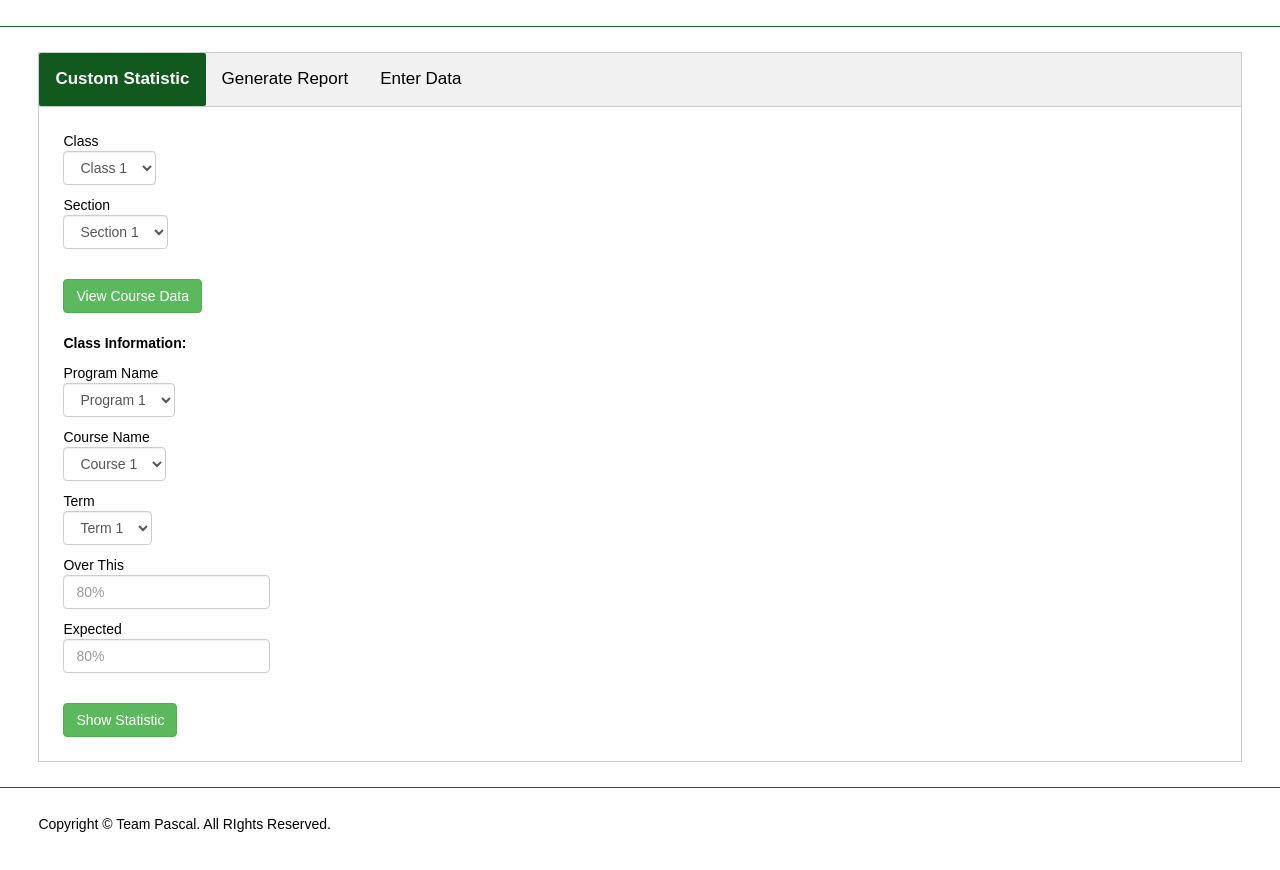
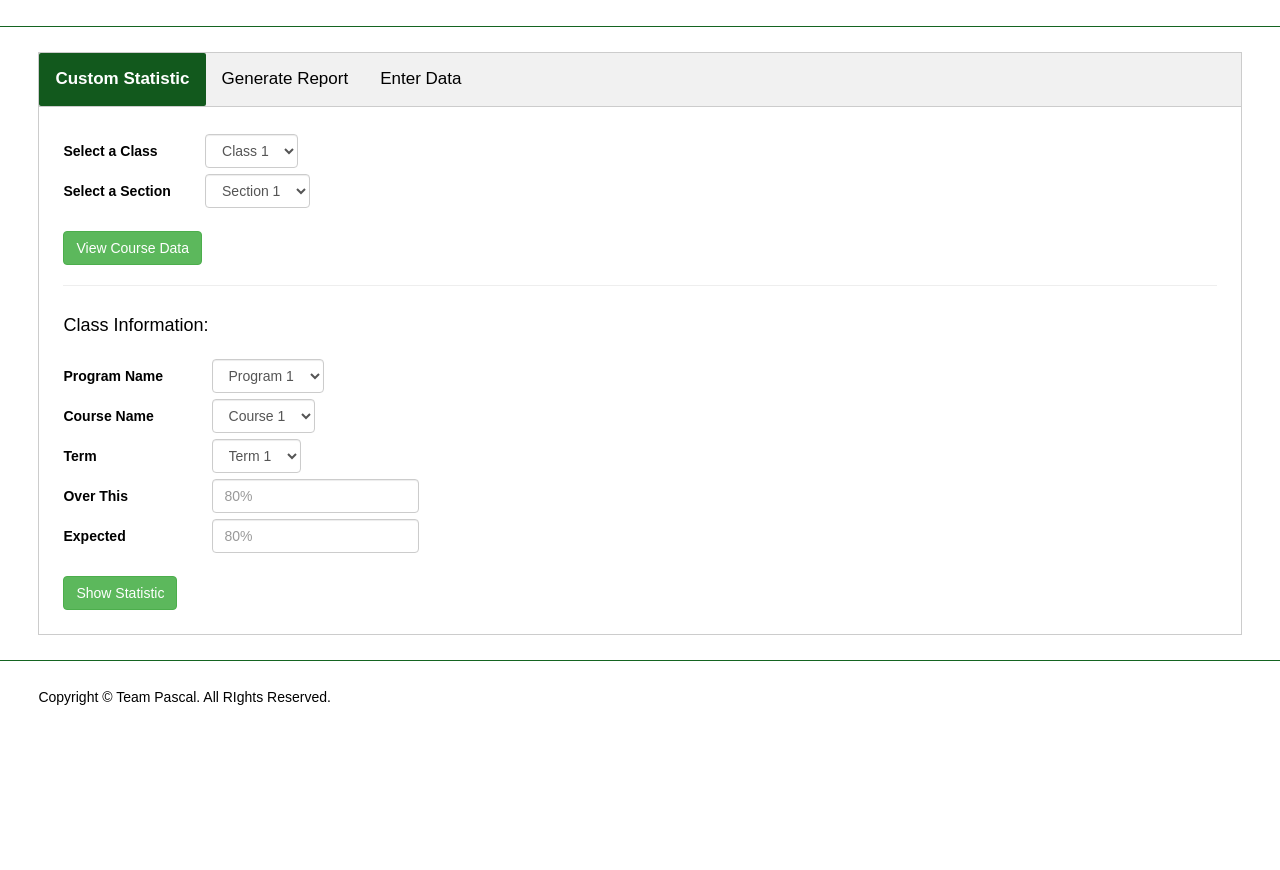
Before and after one commit to TheEndWolf/seniordev, a PHP site: page /course_data.html in a window 1280 px wide. Shown: the part 195-1065 px from the top of the page. After the commit the page ends 900 px from the top, so only its background shows below. Run offline with PHP 8.4, Linux system fonts and the light colour scheme.

Commit message:
Fixed placeholders and aligned form label with select menu and input fields and textarea tags - Some fields have texts that doesn’t seem like “placeholders”: You need to manually delete the texts instead of able to replace the text as you start typing. (e.g. Course Data > Custom Statics page, Over This and Expected fields.) - All label tags are aligned with corresponding input/select/textarea tags

```diff
--- a/course_data.html
+++ b/course_data.html
@@ -36,57 +36,9 @@
             </div>
 
             <div id="custom_stat" class="tabcontent" style="display:block;">
-                <form>
-                    <p>Class
-                    <select name="class" class="form-control">
-                        <option value="one">Class 1</option>
-                        <option value="two">Class 2</option>
-                        <option value="three">Class 3</option>
-                        <option value="four">Class 4</option>
-                    </select></p>
-
-                    <p>Section
-                    <select name="section" class="form-control">
-                        <option value="sec1">Section 1</option>
-                        <option value="sec2">Section 2</option>
-                        <option value="sec3">Section 3</option>
-                        <option value="sec4">Section 4</option>
-                    </select></p>
-
-                    <button class="btn btn-success">View Course Data</button>
-
-                    <p><b><br>Class Information:</b></p>
-                    <p>Program Name
-                    <select name="program" class="form-control">
-                        <option value="p1">Program 1</option>
-                        <option value="p2">Program 2</option>
-                    </select></p>
-
-                    <p>Course Name
-                    <select name="course" class="form-control">
-                        <option value="c1">Course 1</option>
-                        <option value="c2">Course 2</option>
-                    </select></p>
-
-                    <p>Term
-                    <select name="term" class="form-control">
-                        <option value="t1">Term 1</option>
-                        <option value="t2">Term 2</option>
-                    </select></p>
-
-                    <p>Over This
-                    <input type="text" class="form-control" placeholder="80%" /></p>
-
-                    <p>Expected
-                    <input type="text" class="form-control" placeholder="80%" /></p>
-
-                    <button class="btn btn-success">Show Statistic</button>
-                </form>
-            </div>
-
-            <div id="generate_report" class="tabcontent">
-                <form>
-                    <p>Class
+              <form class="class-and-section">
+                <p>
+                  <label>Select a Class</label>
                   <select name="class" class="form-control">
                     <option value="one">Class 1</option>
                     <option value="two">Class 2</option>
@@ -95,7 +47,73 @@
                   </select>
                 </p>
 
-                    <p>Section
+                <p>
+                  <label>Select a Section</label>
+                  <select name="section" class="form-control">
+                    <option value="sec1">Section 1</option>
+                    <option value="sec2">Section 2</option>
+                    <option value="sec3">Section 3</option>
+                    <option value="sec4">Section 4</option>
+                  </select>
+                </p>
+
+                <button class="btn btn-success">View Course Data</button>
+              </form>
+              <hr>
+              <form class="class-info">
+                <h4>Class Information:</h4>
+                <p>
+                  <label>Program Name</label>
+                  <select name="program" class="form-control">
+                    <option value="p1">Program 1</option>
+                    <option value="p2">Program 2</option>
+                  </select>
+                </p>
+
+                <p>
+                  <label>Course Name</label>
+                  <select name="course" class="form-control">
+                    <option value="c1">Course 1</option>
+                    <option value="c2">Course 2</option>
+                  </select>
+                </p>
+
+                <p>
+                  <label>Term</label>
+                  <select name="term" class="form-control">
+                    <option value="t1">Term 1</option>
+                    <option value="t2">Term 2</option>
+                  </select>
+                </p>
+
+                <p>
+                  <label>Over This</label>
+                  <input type="text" class="form-control" placeholder="80%" />
+                </p>
+
+                <p>
+                  <label>Expected</label>
+                  <input type="text" class="form-control" placeholder="80%" />
+                </p>
+
+                <button class="btn btn-success">Show Statistic</button>
+              </form>
+            </div>
+
+            <div id="generate_report" class="tabcontent">
+                <form>
+                    <p>
+                      <label>Select a Class</label>
+                      <select name="class" class="form-control">
+                        <option value="one">Class 1</option>
+                        <option value="two">Class 2</option>
+                        <option value="three">Class 3</option>
+                        <option value="four">Class 4</option>
+                      </select>
+                    </p>
+
+                    <p>
+                      <label>Select a Section</label>
                       <select name="section" class="form-control">
                         <option value="sec1">Section 1</option>
                         <option value="sec2">Section 2</option>
@@ -105,23 +123,28 @@
                     </p>
 
                     <button class="btn btn-success">Add a Class</button>
-
-                    <p><b><br>Class Information:</b></p>
-                    <p>Program Name
+                  </form>
+                  <hr>
+                  <form class="class-info">
+                    <h4>Class Information:</h4>
+                    <p>
+                      <label>Program Name</label>
                       <select name="program" class="form-control">
                         <option value="p1">Program 1</option>
                         <option value="p2">Program 2</option>
                       </select>
                     </p>
 
-                    <p>Course Name
+                    <p>
+                      <label>Course Name</label>
                       <select name="course" class="form-control">
                         <option value="c1">Course 1</option>
                         <option value="c2">Course 2</option>
                       </select>
                     </p>
 
-                    <p>Term
+                    <p>
+                      <label>Term</label>
                       <select name="term" class="form-control">
                         <option value="t1">Term 1</option>
                         <option value="t2">Term 2</option>
@@ -136,29 +159,45 @@
 
             <div id="enter_data" class="tabcontent">
                 <form>
-                    <p>Program Name
-                        <input type="text" class="form-control" /></p>
+                    <p>
+                      <label>Program Name</label>
+                      <input type="text" class="form-control" />
+                    </p>
 
-                    <p>Course Name
-                        <input type="text" class="form-control" /></p>
+                    <p>
+                      <label>Course Name</label>
+                      <input type="text" class="form-control" />
+                    </p>
 
-                    <p>Program Objectives<br>
-                            <textarea class="form-control" rows="4"></textarea></p>
+                    <p>
+                      <label class="textarea-label">Program Objective</label>
+                      <textarea class="form-control" rows="4"></textarea>
+                    </p>
 
-                    <p>Term
-                        <input type="text" class="form-control" /></p>
+                    <p>
+                      <label>Term</label>
+                      <input type="text" class="form-control" />
+                    </p>
 
-                    <p>Over This %
-                        <input type="text" class="form-control" /></p>
+                    <p>
+                      <label>Over This %</label>
+                      <input type="text" class="form-control" />
+                    </p>
 
-                    <p>Expected %
-                        <input type="text" class="form-control" /></p>
+                    <p>
+                      <label>Expected %</label>
+                      <input type="text" class="form-control" />
+                    </p>
 
-                    <p>Scores on CAI
-                        <input type="text" class="form-control" /></p>
+                    <p>
+                      <label>Scores on CAI</label>
+                      <input type="text" class="form-control" />
+                    </p>
 
-                    <p>Course Notes<br>
-                            <textarea class="form-control" rows="4"></textarea></p>
+                    <p>
+                      <label class="textarea-label">Course Notes</label>
+                      <textarea class="form-control" rows="4"></textarea>
+                    </p>
 
                     <button class="btn btn-success">Submit</button>
                 </form>
--- a/style.css
+++ b/style.css
@@ -219,29 +219,78 @@ footer {
  *         Form Properties          *
  ***********************************/
 #custom_stat, #generate_report, #enter_data, #upload_report, #create_account, #task_stream {
-  padding: 2%;
+  padding: 2%; /*  */
 }
 
+/*#custom_stat .class-info form,
+#generate_report .class-info form,*/
+#custom_stat form,
+#generate_report form,
+#enter_data form,
+#create_account form,
 #task_stream form {
     display: table;
 }
+
+/*#custom_stat .class-info input, #custom_stat select, #custom_stat label,
+#generate_report .class-info input, #generate_report select, #generate_report label,*/
+#custom_stat input, #custom_stat select, #custom_stat label,
+#generate_report input, #generate_report select, #generate_report label,
+#enter_data input, #enter_data select, #enter_data label,
+#create_account input, #create_account select, #create_account label,
 #task_stream input, #task_stream select, #task_stream label {
   display: table-cell;
   margin: 3px;
 }
 
+/*#custom_stat .class-info label,
+#generate_report .class-info label,*/
+#custom_stat label,
+#generate_report label,
+#enter_data label,
+#create_account label,
 #task_stream label {
-    text-align: left;
+  text-align: left; /* Keep the label tags aligned to the left */
+  /*padding-right: 20px; /* Add more spacing between label tags and select/input/textarea tags*/*/
 }
 
-#task_stream p {
-  display: table-row;
+#enter_data label,
+#create_account label {
+  padding-right: 20px; /* Add more spacing between label tags and select/input/textarea tags*/
 }
 
-#custom_stat button, #generate_report button, #enter_data button, #create_account button, #task_stream button {
+/*#custom_stat .class-info p,
+#generate_report .class-info p,*/
+#custom_stat p,
+#generate_report p,
+#enter_data p,
+#create_account p,
+#task_stream p {
+  display: table-row; /* Align items within specified p tags*/
+}
+
+#custom_stat button,
+#generate_report button,
+#enter_data button,
+#create_account button,
+#task_stream button {
   margin-top: 20px;
 }
 
-/************************************
- *  *
- ***********************************/
+#generate_report button {
+  margin-right: 15px;
+}
+
+#custom_stat .class-info h4,
+#generate_report .class-info h4 {
+  margin-bottom: 20px; /* Add more spacing between the h4 tag and form items */
+}
+
+.textarea-label {
+  vertical-align: middle; /* Center align the label tag with textarea tag */
+}
+
+#enter_data textarea {
+  width:  172px; /* Right align textarea tag with input (and select) tag(s) */
+  margin-left: 3px; /* Left align textarea tag with input (and select) tag(s) */
+}
```
Also changed, not shown: admin.html (+25 -13 lines). Lines whose indentation alone changed are shown as unchanged.
